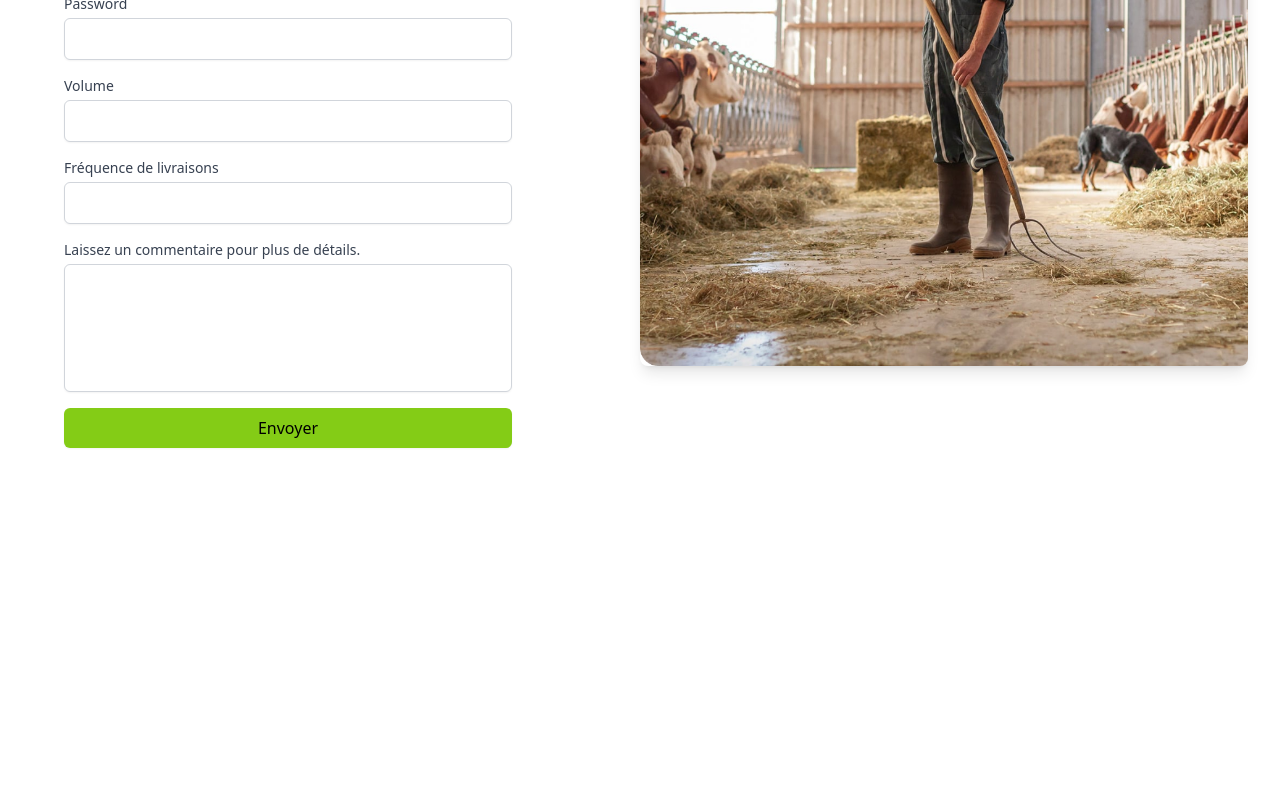
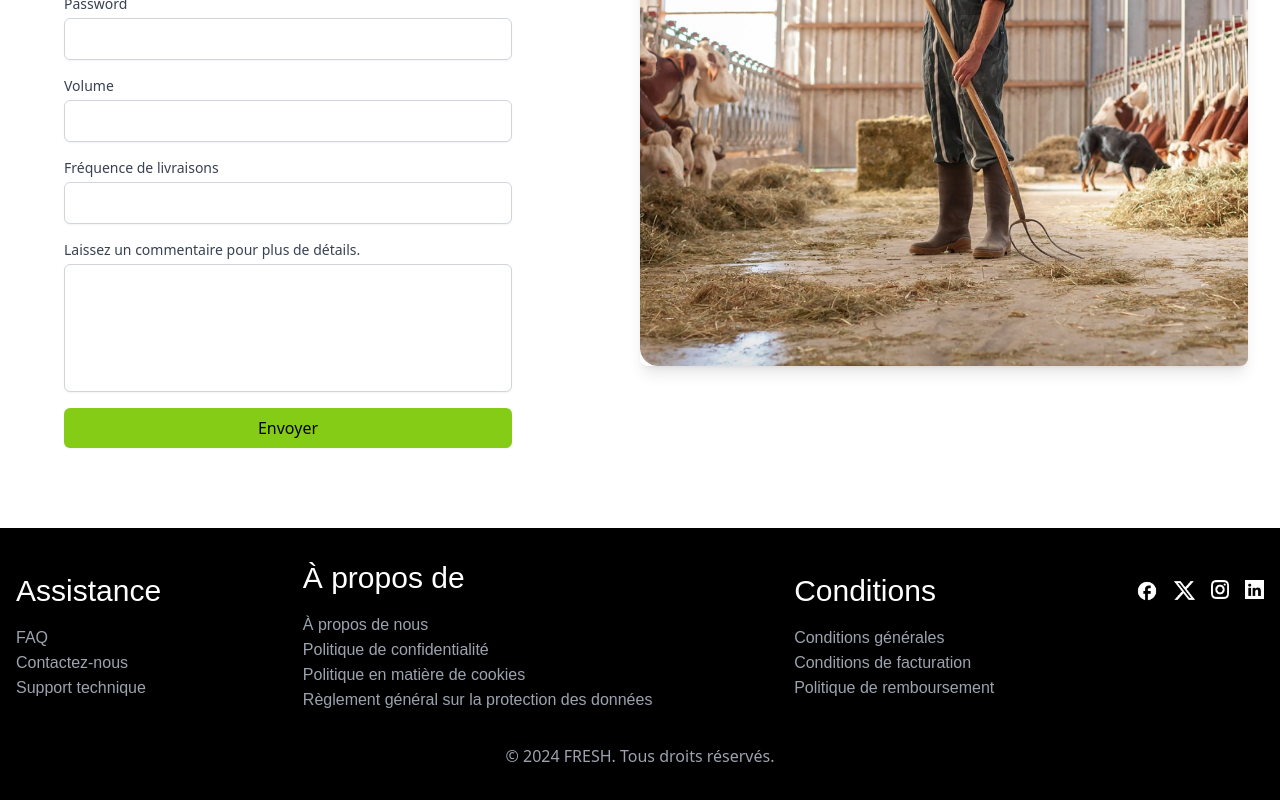
Before and after one commit to samib93/COm, a React (Create React App) app: page /partanariat in a window 1280 px wide. Shown: the part 468-1268 px from the top of the page. Before the commit the page ends 996 px from the top, so only its background shows below. Built offline with nearby package versions, Linux system fonts and the light colour scheme.

Commit message:
last version

```diff
--- a/src/Component/Page/Partanariat/Partanariat.js
+++ b/src/Component/Page/Partanariat/Partanariat.js
@@ -7,6 +7,10 @@ import { createUserWithEmailAndPassword } from 'firebase/auth';
 import { doc, setDoc } from 'firebase/firestore';
 import ImgSignup from '../../../assets/img/partanariat.png'
 import Logo from '../../../assets/img/logohead.png'
+import facebook from "../../../assets/img/logo_facebook.png";
+import Instagram from '../../../assets/img/logo_instagram.png';
+import linkedin from '../../../assets/img/logo_likendin.png';
+import Twitter from '../../../assets/img/logo_Twitter.png';
 
 const Partanariat = () => {
   const [producteur, setProducteur] = useState('');
@@ -181,7 +185,56 @@ const Partanariat = () => {
           <img src={ImgSignup} alt="Plantation" className="object-cover rounded-lg shadow-lg" />
         </div>
       </div>
+      <footer className="bg-black text-white py-8">
+        <div className="container mx-auto px-4">
+          <div className="flex flex-col md:flex-row justify-between items-start md:items-center">
+            <div className="mb-6 md:mb-0">
+              <h2 className="font-florensa text-3xl font-normal mb-4">Assistance</h2>
+              <ul>
+                <li><a href="#" className="font-raleway text-gray-400 hover:text-white">FAQ</a></li>
+                <li><a href="#" className="font-raleway text-gray-400 hover:text-white">Contactez-nous</a></li>
+                <li><a href="#" className="font-raleway text-gray-400 hover:text-white">Support technique</a></li>
+              </ul>
+            </div>
+            <div className="mb-6 md:mb-0">
+              <h2 className="font-florensa text-3xl font-normal mb-4">À propos de</h2>
+              <ul>
+                <li><a href="#" className="font-raleway text-gray-400 hover:text-white">À propos de nous</a></li>
+                <li><a href="#" className="font-raleway text-gray-400 hover:text-white">Politique de confidentialité</a></li>
+                <li><a href="#" className="font-raleway text-gray-400 hover:text-white">Politique en matière de cookies</a></li>
+                <li><a href="#" className="font-raleway text-gray-400 hover:text-white">Règlement général sur la protection des données</a></li>
+              </ul>
+            </div>
+            <div className="mb-6 md:mb-0">
+              <h2 className="font-florensa text-3xl font-normal mb-4">Conditions</h2>
+              <ul>
+                <li><a href="#" className="font-raleway text-gray-400 hover:text-white">Conditions générales</a></li>
+                <li><a href="#" className="font-raleway text-gray-400 hover:text-white">Conditions de facturation</a></li>
+                <li><a href="#" className="font-raleway text-gray-400 hover:text-white">Politique de remboursement</a></li>
+              </ul>
+            </div>
+            <div className="flex space-x-4 w-32 h-32">
+              <a href="#" className="mt-2 text-gray-400 hover:text-white">
+                <img src={facebook} alt="Facebook" />
+              </a>
+              <a href="#" className="mt-2 text-gray-400 hover:text-white">
+                <img src={Twitter} alt="Twitter" />
+              </a>
+              <a href="#" className="mt-2 text-gray-400 hover:text-white">
+                <img src={Instagram} alt="Instagram" />
+              </a>
+              <a href="#" className="mt-2 text-gray-400 hover:text-white">
+                <img src={linkedin} alt="LinkedIn" />
+              </a>
+            </div>
+          </div>
+          <div className="text-center text-gray-400 mt-8">
+            &copy; 2024 FRESH. Tous droits réservés.
+          </div>
+        </div>
+      </footer>
     </div>
+
   );
 };
 
```
